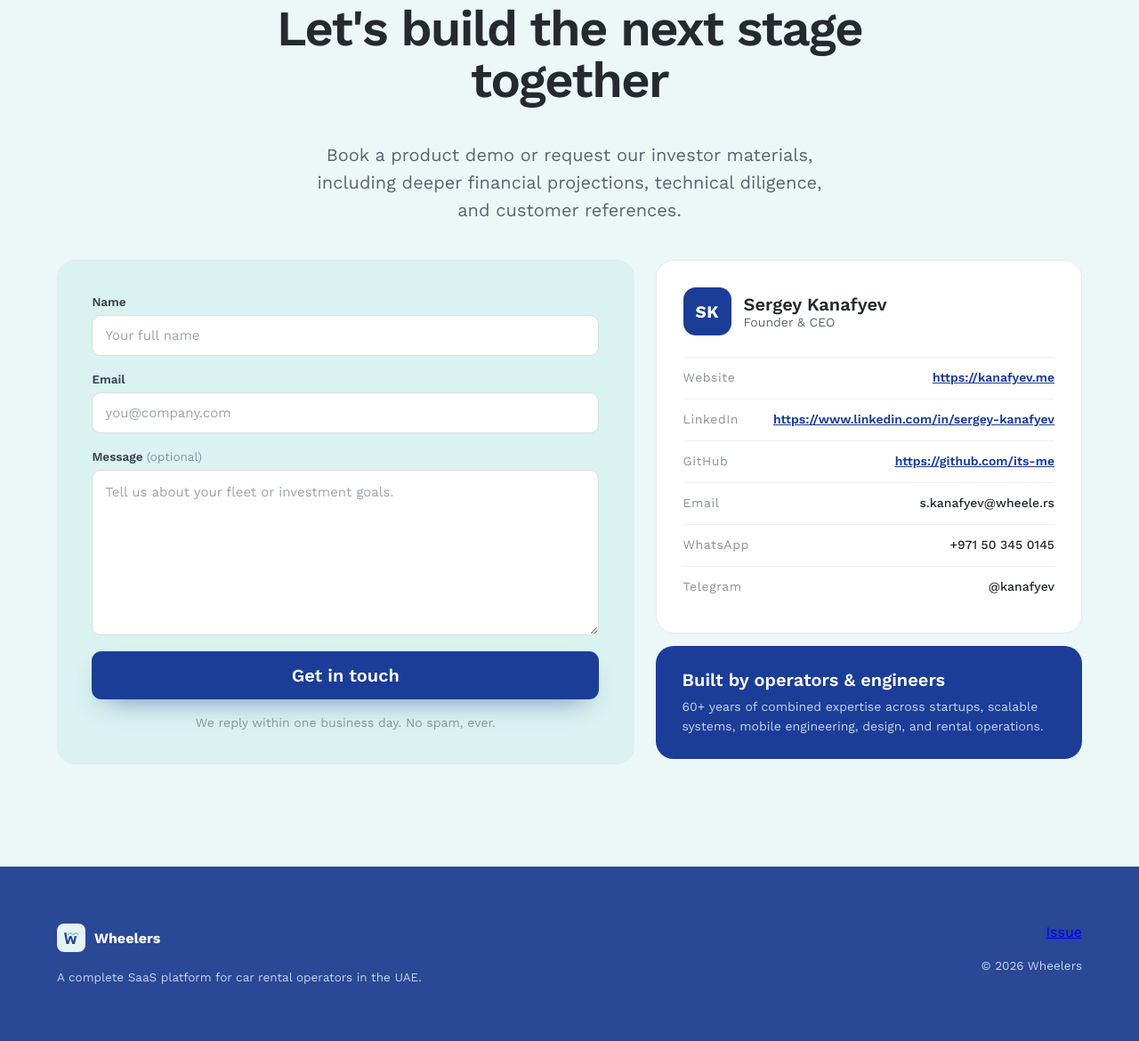
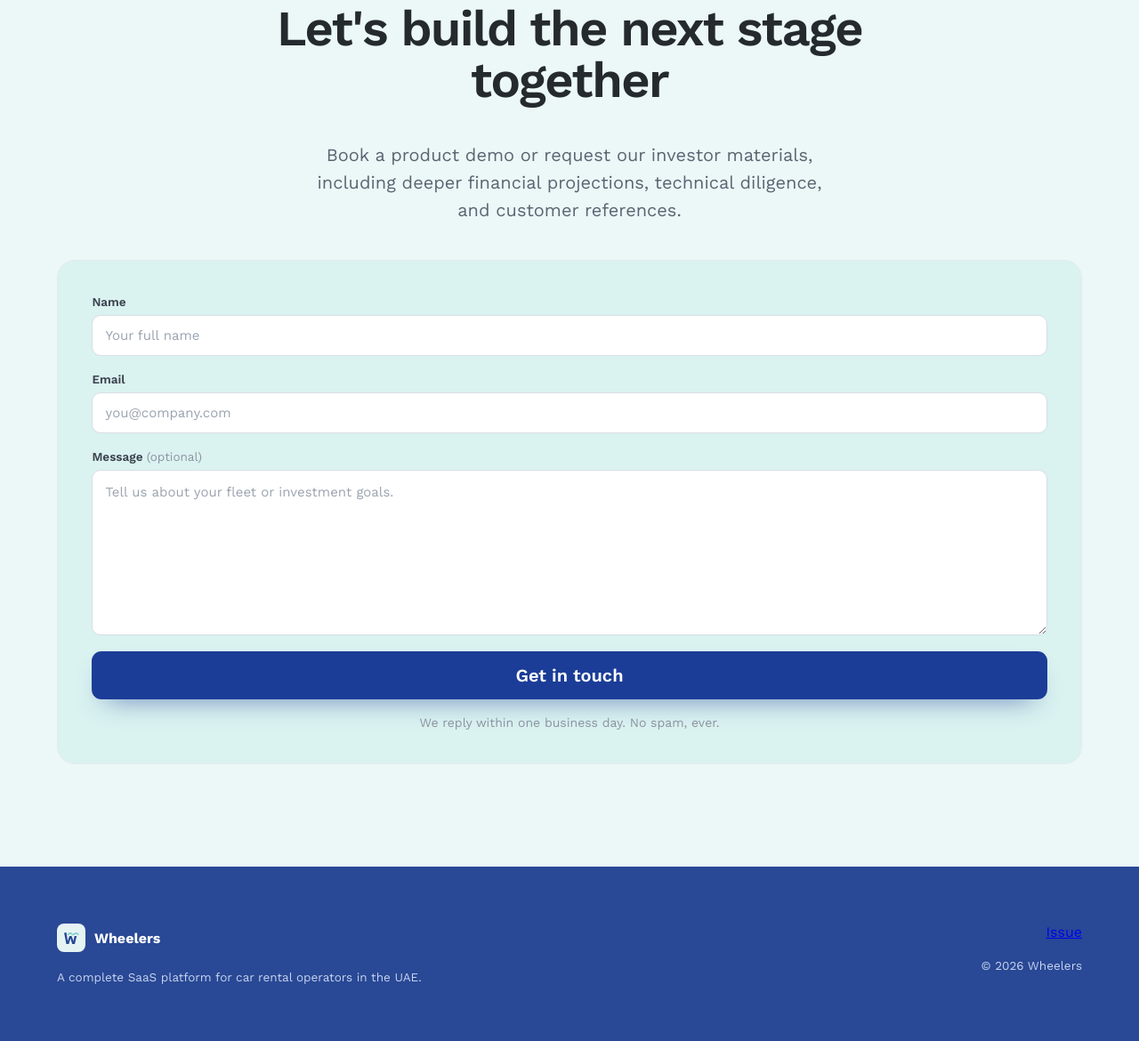
Before and after one commit to its-me/wheelers.landing, a FastAPI app: page / in a window 1280 px wide. Shown: the part 2522-3692 px from the top of the page at 89% size. Run offline with FastAPI, Linux system fonts and the light colour scheme.

Commit message:
Remove founder card and team block from contact section
The contact form now spans the full width of the section.

Co-Authored-By: Claude Opus 5.5 <noreply@anthropic.com>

```diff
--- a/templates/index.html
+++ b/templates/index.html
@@ -74,7 +74,6 @@
   .wh-mobile-menu a:last-child{border-bottom:none;margin-top:12px;background:var(--green);color:var(--blue2);text-align:center;padding:14px;border-radius:10px;font-weight:700;}
   @media (max-width:860px){
     .wh-grid-3{grid-template-columns:1fr !important;}
-    .wh-contact-grid{grid-template-columns:1fr !important;}
     .wh-dotnav{display:none !important;}
     .wh-nav-desktop{display:none !important;}
     .wh-hamburger{display:flex !important;}
@@ -205,7 +204,7 @@
         <p class="wh-dw" style="--dw:606px;margin:40px auto 0;max-width:56ch;font-size:20px;line-height:1.55;color:#5b6472;">Book a product demo or request our investor materials, including deeper financial projections, technical diligence, and customer references.</p>
       </div>
 
-      <div class="wh-contact-grid" style="display:grid;grid-template-columns:1.15fr 0.85fr;gap:24px;margin-top:40px;align-items:start;">
+      <div style="margin-top:40px;">
         <!-- form / success -->
         <div style="background:var(--green-16);border:1px solid #e7ebf0;border-radius:20px;padding:clamp(26px,3vw,40px);">
           <form id="contactForm" style="display:flex;flex-direction:column;gap:18px;">
@@ -227,49 +226,6 @@
             <h3 id="successTitle" style="margin:22px 0 0;font-size:24px;font-weight:600;letter-spacing:-0.02em;color:#14181F;">Thanks — message sent!</h3>
             <p id="successBody" style="margin:12px 0 0;max-width:40ch;font-size:15.5px;line-height:1.55;color:#5b6472;"></p>
             <button type="button" id="resetBtn" style="margin-top:24px;background:#fff;color:var(--blue);border:1.5px solid #d6dbe4;border-radius:10px;padding:12px 24px;font-weight:600;font-size:15px;cursor:pointer;">Send another</button>
-          </div>
-        </div>
-
-        <!-- founder card -->
-        <div data-nosnippet style="display:flex;flex-direction:column;gap:14px;">
-          <div style="background:#fff;border:1px solid #e7ebf0;border-radius:20px;padding:30px;">
-            <div style="display:flex;align-items:center;gap:14px;">
-              <span style="display:flex;align-items:center;justify-content:center;width:54px;height:54px;border-radius:14px;background:var(--blue);color:#fff;font-weight:700;font-size:19px;letter-spacing:0.02em;">SK</span>
-              <div>
-                <div style="font-size:20px;font-weight:600;color:var(--ink2);">Sergey Kanafyev</div>
-                <div style="font-size:14px;color:#5b6472;">Founder &amp; CEO</div>
-              </div>
-            </div>
-            <div style="display:flex;flex-direction:column;gap:2px;margin-top:24px;">
-              <a href="https://kanafyev.me" target="_blank" rel="noopener" style="display:flex;justify-content:space-between;align-items:center;gap:12px;padding:14px 0;border-top:1px solid #eef0f3;text-decoration:none;">
-                <span style="font-size:14px;color:#8a93a0;letter-spacing:0.04em;">Website</span>
-                <span style="font-size:14px;color:var(--blue);font-weight:600;text-decoration:underline;text-align:right;word-break:break-all;">https://kanafyev.me</span>
-              </a>
-              <a href="https://www.linkedin.com/in/sergey-kanafyev" target="_blank" rel="noopener" style="display:flex;justify-content:space-between;align-items:center;gap:12px;padding:14px 0;border-top:1px solid #eef0f3;text-decoration:none;">
-                <span style="font-size:14px;color:#8a93a0;letter-spacing:0.04em;">LinkedIn</span>
-                <span style="font-size:14px;color:var(--blue);font-weight:600;text-decoration:underline;text-align:right;word-break:break-all;">https://www.linkedin.com/in/sergey-kanafyev</span>
-              </a>
-              <a href="https://github.com/its-me" target="_blank" rel="noopener" style="display:flex;justify-content:space-between;align-items:center;gap:12px;padding:14px 0;border-top:1px solid #eef0f3;text-decoration:none;">
-                <span style="font-size:14px;color:#8a93a0;letter-spacing:0.04em;">GitHub</span>
-                <span style="font-size:14px;color:var(--blue);font-weight:600;text-decoration:underline;text-align:right;word-break:break-all;">https://github.com/its-me</span>
-              </a>
-              <a id="wh-email-link" href="#" style="display:flex;justify-content:space-between;align-items:center;gap:12px;padding:14px 0;border-top:1px solid #eef0f3;text-decoration:none;">
-                <span style="font-size:14px;color:#8a93a0;letter-spacing:0.04em;">Email</span>
-                <span id="wh-email-txt" style="font-size:14px;color:var(--ink2);font-weight:500;text-align:right;word-break:break-all;"></span>
-              </a>
-              <a id="wh-wa-link" href="#" style="display:flex;justify-content:space-between;align-items:center;gap:12px;padding:14px 0;border-top:1px solid #eef0f3;text-decoration:none;">
-                <span style="font-size:14px;color:#8a93a0;letter-spacing:0.04em;">WhatsApp</span>
-                <span id="wh-wa-txt" style="font-size:14px;color:var(--ink2);font-weight:500;text-align:right;"></span>
-              </a>
-              <a id="wh-tg-link" href="#" style="display:flex;justify-content:space-between;align-items:center;gap:12px;padding:14px 0;border-top:1px solid #eef0f3;text-decoration:none;">
-                <span style="font-size:14px;color:#8a93a0;letter-spacing:0.04em;">Telegram</span>
-                <span id="wh-tg-txt" style="font-size:14px;color:var(--ink2);font-weight:500;text-align:right;"></span>
-              </a>
-            </div>
-          </div>
-          <div style="background:var(--blue);border-radius:20px;padding:26px 30px;color:#fff;">
-            <div style="font-size:20px;font-weight:600;">Built by operators &amp; engineers</div>
-            <p style="margin:8px 0 0;font-size:14px;line-height:1.55;color:#c6d4ef;">60+ years of combined expertise across startups, scalable systems, mobile engineering, design, and rental operations.</p>
           </div>
         </div>
       </div>
@@ -388,21 +344,6 @@
   mobileMenu.querySelectorAll('a').forEach(function (a) {
     a.addEventListener('click', closeMobileMenu);
   });
-
-  // ---- Contact obfuscation: decoded at runtime to keep details out of raw HTML ----
-  (function () {
-    var c = [
-      ['wh-email-link', 'wh-email-txt', 'bWFpbHRvOnMua2FuYWZ5ZXZAd2hlZWxlLnJz', 'cy5rYW5hZnlldkB3aGVlbGUucnM='],
-      ['wh-wa-link',    'wh-wa-txt',    'aHR0cHM6Ly93YS5tZS85NzE1MDM0NTAxNDU=',         'Kzk3MSA1MCAzNDUgMDE0NQ=='],
-      ['wh-tg-link',    'wh-tg-txt',    'aHR0cHM6Ly90Lm1lL2thbmFmeWV2',                 'QGthbmFmeWV2'],
-    ];
-    c.forEach(function (r) {
-      var a = document.getElementById(r[0]);
-      var s = document.getElementById(r[1]);
-      if (a) a.href = atob(r[2]);
-      if (s) s.textContent = atob(r[3]);
-    });
-  })();
 })();
 </script>
 <script async defer src="https://buttons.github.io/buttons.js"></script>
```
Also changed, not shown: README.md.
